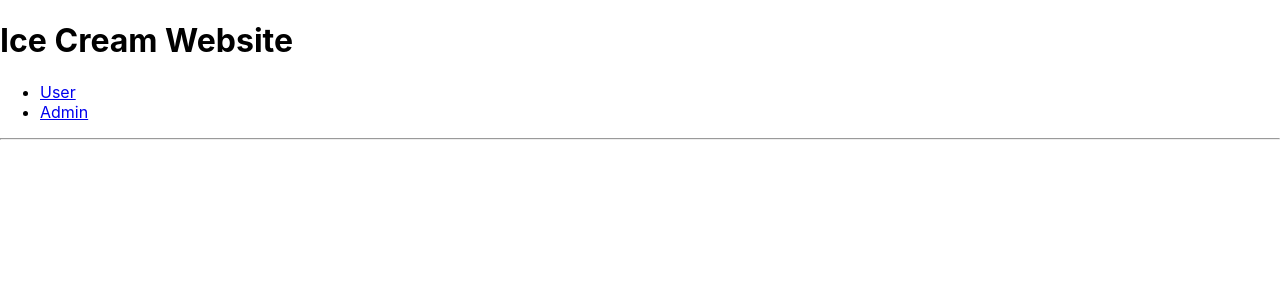
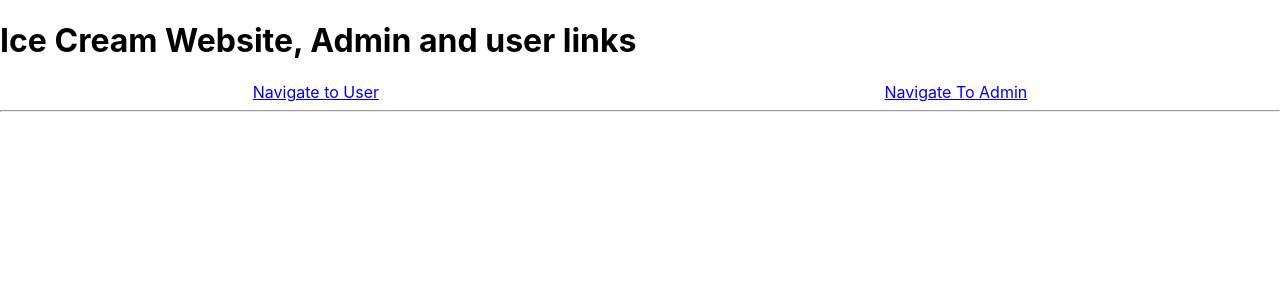
Before and after one commit to Muad1105/mern-milma, a React (Create React App) app in the folder client/: page / in a window 1280 px wide. Shown: the top 300 px of the page. Built offline with nearby package versions, Linux system fonts and the light colour scheme.

Commit message:
initial load page style

```diff
--- a/client/src/components/Navigation.js
+++ b/client/src/components/Navigation.js
@@ -4,16 +4,11 @@ import { Link } from "react-router-dom";
 const Navigation = () => {
   return (
     <div>
-      <h1>Ice Cream Website</h1>
-      <nav>
-        <ul>
-          <li>
-            <Link to="/user">User</Link>
-          </li>
-          <li>
-            <Link to="/admin">Admin</Link>
-          </li>
-        </ul>
+      <h1>Ice Cream Website, Admin and user links</h1>
+      <nav style={{ display: "flex", justifyContent: "space-around" }}>
+        <Link to="/user">Navigate to User</Link>
+
+        <Link to="/admin">Navigate To Admin</Link>
       </nav>
 
       <hr />
```
